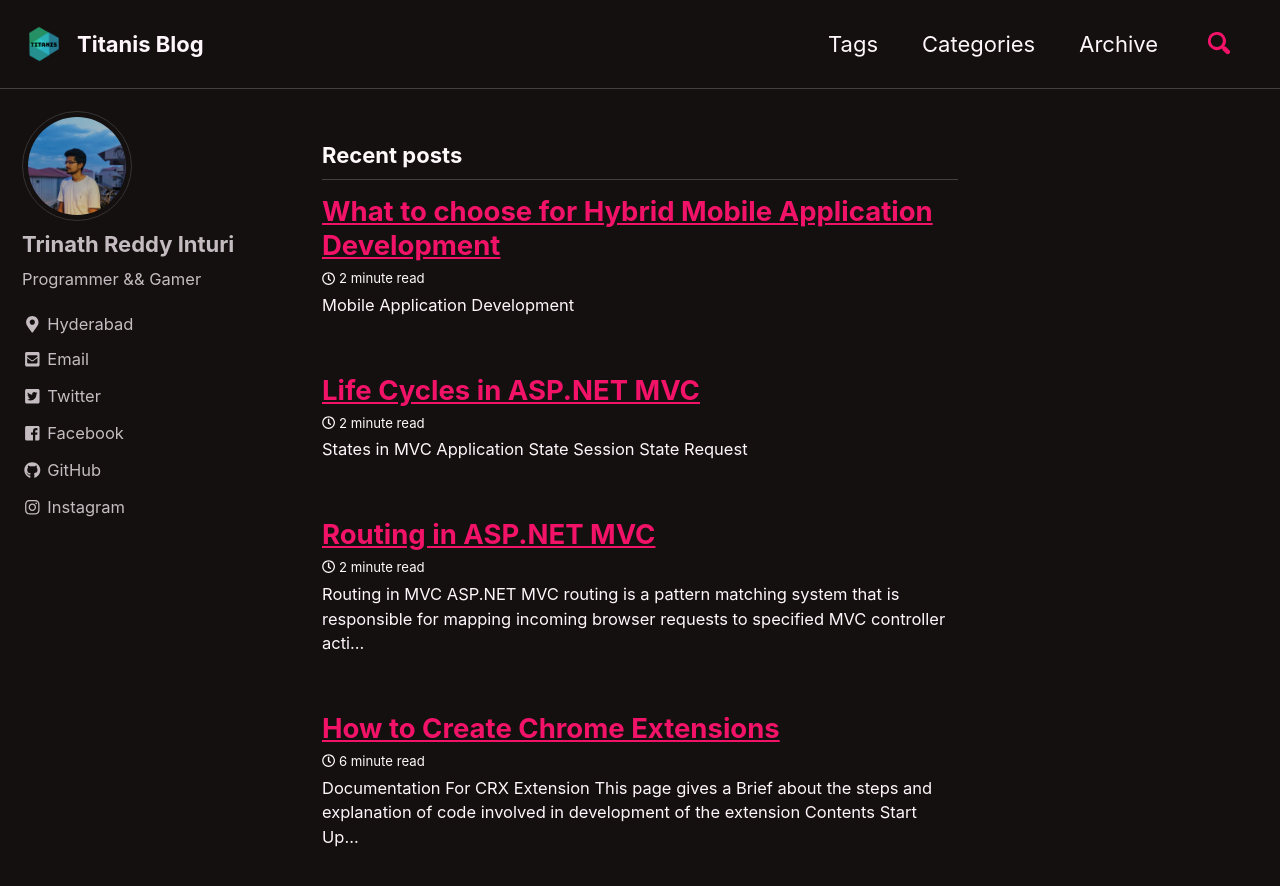
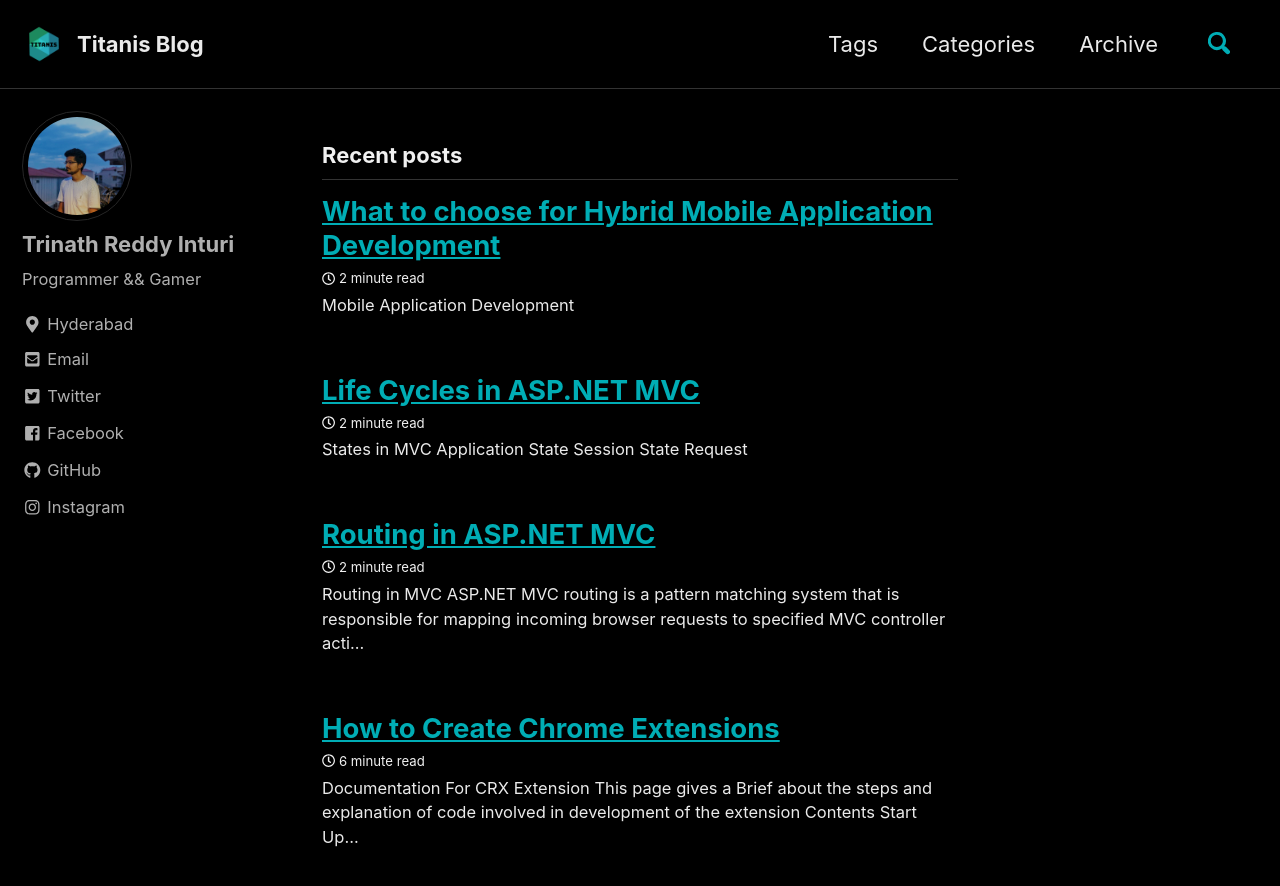
Before and after one commit to TrinathInturi/sample-blog, a Jekyll site: the page built from index.html, in a window 1280 px wide and 900 px high. Shown: the top 886 px of the window. Built offline with Jekyll 4.4.1, drawn with Linux system fonts in a browser that asks for light colours; cached includes are drawn as plain includes; the list of posts is cut into pages by our own code.

Commit message:
Made changes in theme

```diff
--- a/_config.yml
+++ b/_config.yml
@@ -12,7 +12,7 @@
 
 # theme                  : "minimal-mistakes-jekyll"
 # remote_theme           : "mmistakes/minimal-mistakes"
-minimal_mistakes_skin    : "neon" # "air", "aqua", "contrast", "dark", "dirt", "neon", "mint", "plum", "sunrise"
+minimal_mistakes_skin    : "dark" # "air", "aqua", "contrast", "dark", "dirt", "neon", "mint", "plum", "sunrise"
 
 # Site Settings
 locale                   : "en-US"
--- a/assets/css/main.scss
+++ b/assets/css/main.scss
@@ -3,6 +3,8 @@
 ---
 
 @charset "utf-8";
-
+$link-color: #00adb5;
+$body-color: #00adb5;
+$background-color: #000000;
 @import "minimal-mistakes/skins/{{ site.minimal_mistakes_skin | default: 'default' }}"; // skin
 @import "minimal-mistakes"; // main partials
```
